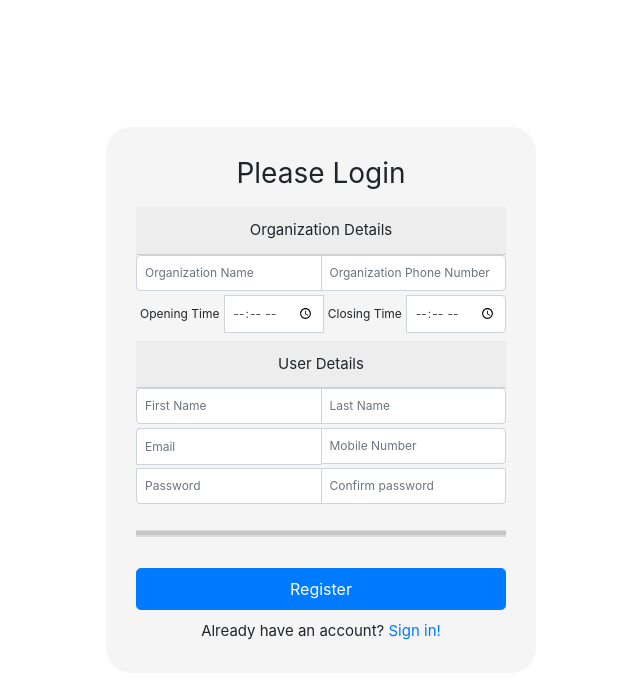
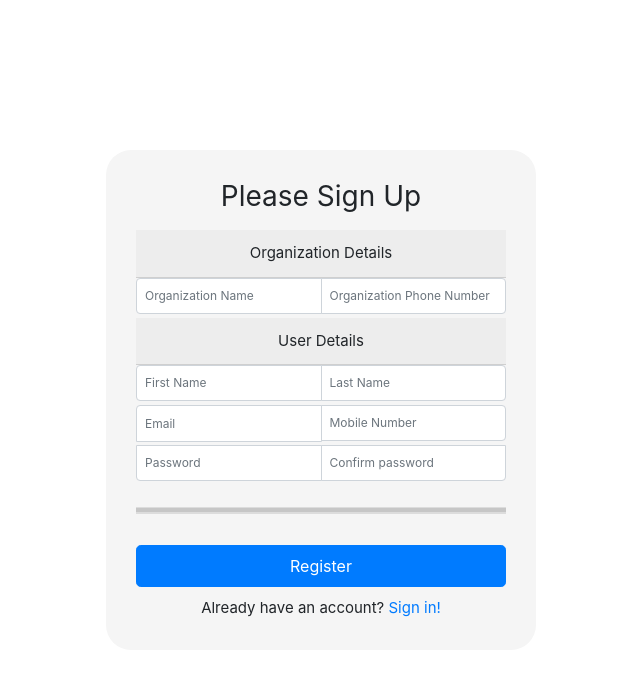
Before and after one commit to RegsonDR/Project-Estimator-GAE, a Flask app: page /Register in a window 1280 px wide. Shown: the top 679 px of the page, without its empty margins (319-959 px from the left). Run offline with Flask 2, Linux system fonts and the light colour scheme; some libraries are stand-ins or nearby versions.

Commit message:
remove org opening to closing time

```diff
--- a/models.py
+++ b/models.py
@@ -23,5 +23,3 @@ class AccountDetails(ndb.Model):
 class OrganizationDetails(ndb.Model):
     org_name = ndb.StringProperty()
     org_phone = ndb.StringProperty()
-    org_open = ndb.TimeProperty()
-    org_close = ndb.TimeProperty()
--- a/routes/unauthenticated/forms.py
+++ b/routes/unauthenticated/forms.py
@@ -3,10 +3,10 @@ from wtforms.fields.html5 import EmailField, TelField, TimeField
 from wtforms.fields import PasswordField, SubmitField, StringField
 from wtforms.validators import DataRequired, Email, EqualTo, ValidationError
 
-
-def validate_time(form,field):
-    if field.data > form.data['org_close']:
-        raise ValidationError("Opening time can not be higher than closing time!")
+#
+# def validate_time(form,field):
+#     if field.data > form.data['org_close']:
+#         raise ValidationError("Opening time can not be higher than closing time!")
 
 
 class LoginForm(FlaskForm):
@@ -19,8 +19,6 @@ class RegisterForm(FlaskForm):
     # Organization Details
     org_name = StringField('Organization Name', validators=[DataRequired()])
     org_phone = TelField('Organization Phone Number', validators=[DataRequired()])
-    org_open = TimeField('Opening Time', validators=[DataRequired(), validate_time])
-    org_close = TimeField('Closing Time', validators=[DataRequired()])
     # User Details
     first_name = StringField('First Name', validators=[DataRequired()])
     last_name = StringField('Last Name', validators=[DataRequired()])
--- a/routes/unauthenticated/templates/html/register_page.html
+++ b/routes/unauthenticated/templates/html/register_page.html
@@ -9,12 +9,6 @@
     <div class="input-group mb-1">
         {{form.org_name(class="form-control", placeholder="Organization Name")}}
         {{form.org_phone(class="form-control", placeholder="Organization Phone Number")}}
-    </div>
-    <div class="input-group mb-2">
-        {{form.org_open.label(style="font-size: 12px; margin:auto; padding:4px")}}
-        {{form.org_open(class="form-control")}}
-        {{form.org_close.label(style="font-size: 12px; margin:auto; padding:4px")}}
-        {{form.org_close(class="form-control")}}
     </div>
     <div class="card-header">
         User Details
--- a/routes/unauthenticated/views.py
+++ b/routes/unauthenticated/views.py
@@ -34,8 +34,6 @@ def register_page():
                 user_id = register_org(
                     register_form.org_name.data,
                     register_form.org_phone.data,
-                    register_form.org_open.data,
-                    register_form.org_close.data,
                     register_form.first_name.data,
                     register_form.last_name.data,
                     register_form.mobile_number.data,
@@ -48,7 +46,7 @@ def register_page():
 
     return render_template('html/register_page.html',
                            form=register_form,
-                           page_title="Please Login")
+                           page_title="Please Sign Up")
 
 
 @unauthenticated.route('/Verify', methods=['GET', 'POST'])
```
Also changed, not shown: routes/webhooks/__init__.py (added).
